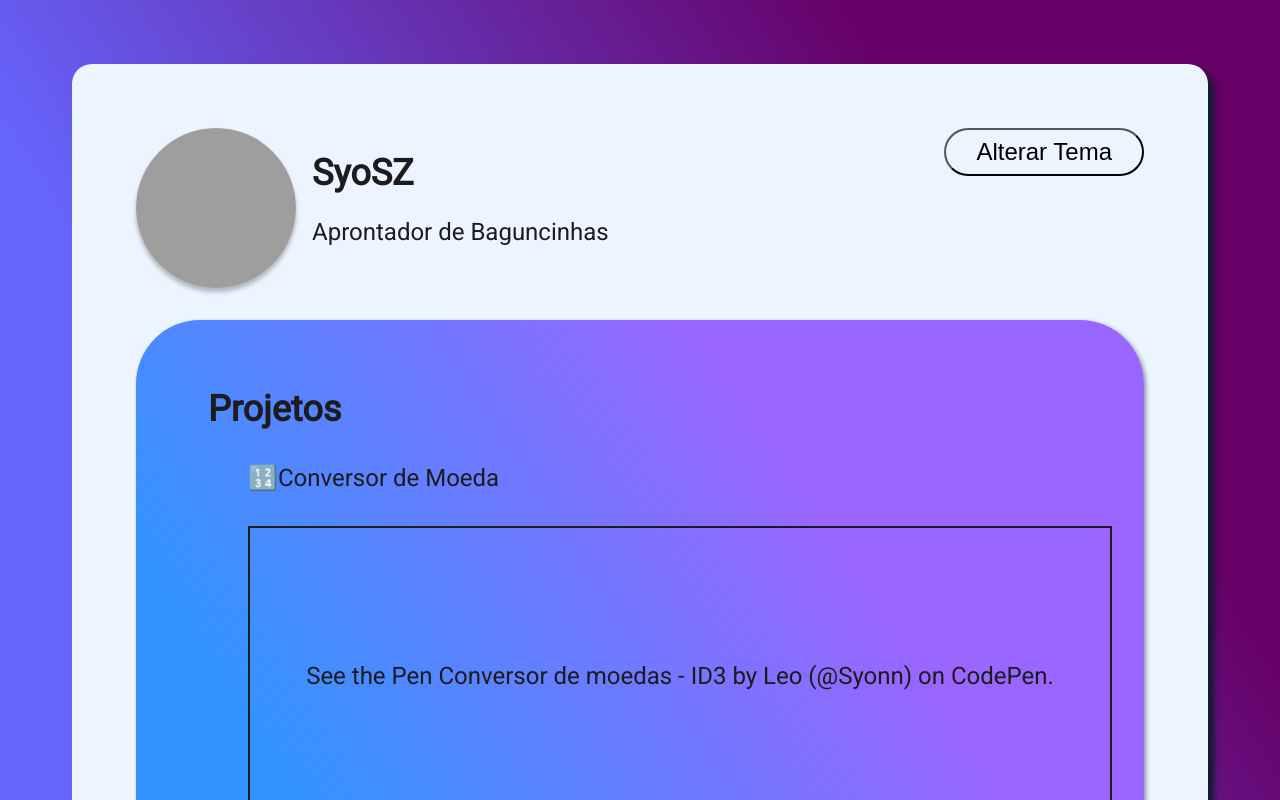
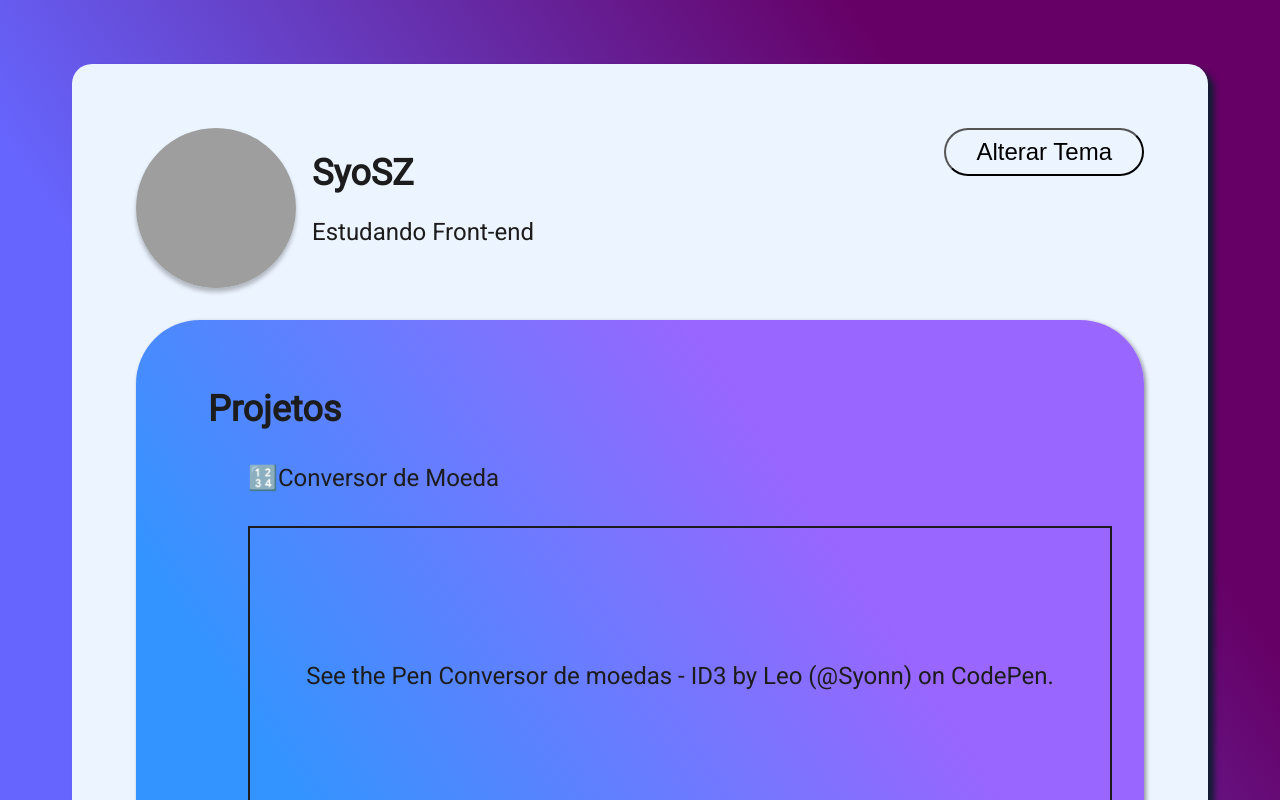
Before and after one commit to SyoSZ/Certificard, a plain HTML site: page index.html in a window 1280 px wide. Shown: the top 800 px of the page. Drawn offline with Linux system fonts and the light colour scheme; grey boxes are pictures that could not be loaded; a script that the page names is missing.

Commit message:
Alterando h3

```diff
--- a/index.html
+++ b/index.html
@@ -15,7 +15,7 @@
         <img class="perfil-foto" src="https://cdn.pixabay.com/photo/2014/05/30/10/37/question-mark-358177_960_720.jpg" />
         <div class="titulo">
           <h1>SyoSZ</h1>
-          <h3>Aprontador de Baguncinhas</h3>
+          <h3>Estudando Front-end</h3>
         </div>
       </div>
       <div class="tema">
```
